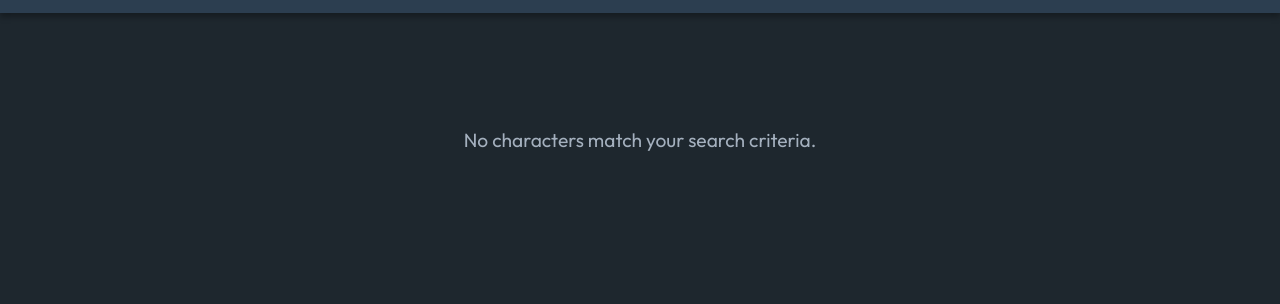
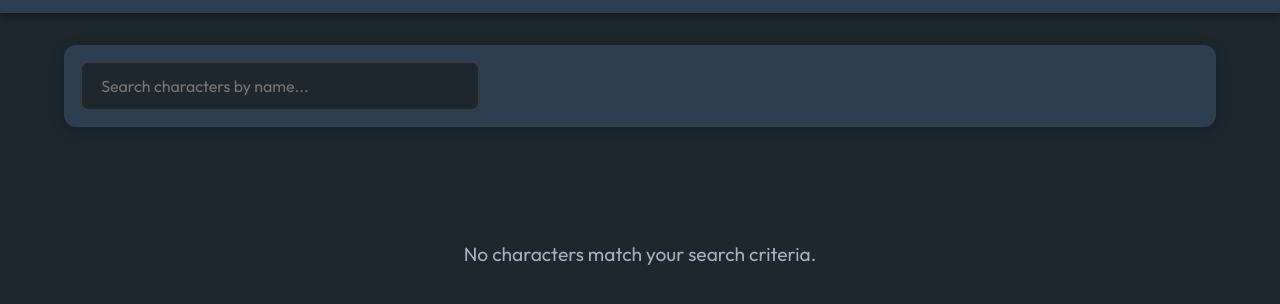
Before and after one commit to Talha-M-Ehb/Web-Advanced-DragonBall-TalhaM, a website built with Vite: page src/index.html in a window 1280 px wide. Shown: the part 70-374 px from the top of the page. Built offline with nearby package versions, Linux system fonts and the light colour scheme; no server answers.

Commit message:
Zoekbalk

```diff
--- a/src/css/style.css
+++ b/src/css/style.css
@@ -57,3 +57,39 @@ main {
 .hidden {
   display: none !important;
 }
+
+/* Controls Section */
+.controls-section {
+  display: flex;
+  justify-content: space-between;
+  align-items: center;
+  flex-wrap: wrap;
+  gap: 1rem;
+  margin-bottom: 2rem;
+  padding: 1rem;
+  background-color: var(--secondary-color);
+  border-radius: 12px;
+  box-shadow: 0 4px 15px rgba(0, 0, 0, 0.2);
+}
+
+.search-container {
+  flex-grow: 1;
+  max-width: 400px;
+}
+
+.search-input {
+  width: 100%;
+  padding: 0.8rem 1.2rem;
+  border-radius: 8px;
+  border: 2px solid rgba(255, 255, 255, 0.1);
+  background-color: var(--bg-color-dark);
+  color: var(--text-color-dark);
+  font-family: var(--font-main);
+  font-size: 1rem;
+  transition: border-color var(--transition-speed);
+}
+
+.search-input:focus {
+  outline: none;
+  border-color: var(--primary-color);
+}
--- a/src/index.html
+++ b/src/index.html
@@ -18,7 +18,9 @@
 
     <main class="container">
       <section id="controls" class="controls-section">
-        <!-- Search and filters will go here -->
+        <div class="search-container">
+          <input type="text" id="search-input" placeholder="Search characters by name..." class="search-input" />
+        </div>
       </section>
 
       <section id="characters-grid" class="grid-container">
--- a/src/js/filters.js
+++ b/src/js/filters.js
@@ -1 +1,16 @@
-// Filtering logic
+/**
+ * Filters the list of characters by name.
+ * @param {Array} characters - The array of character objects
+ * @param {string} searchTerm - The term to search for
+ * @returns {Array} The filtered array of characters
+ */
+export const searchCharacters = (characters, searchTerm) => {
+  if (!searchTerm || searchTerm.trim() === '') {
+    return characters;
+  }
+
+  const lowerCaseTerm = searchTerm.toLowerCase().trim();
+  return characters.filter(char =>
+    char.name.toLowerCase().includes(lowerCaseTerm)
+  );
+};
--- a/src/main.js
+++ b/src/main.js
@@ -5,6 +5,7 @@ import './css/responsive.css';
 
 import { fetchCharacters } from './js/api.js';
 import { renderCharacters, renderSkeletons } from './js/ui.js';
+import { searchCharacters } from './js/filters.js';
 
 // Application State
 let allCharacters = [];
@@ -21,5 +22,16 @@ document.addEventListener('DOMContentLoaded', async () => {
   // Render the real data to the grid
   renderCharacters(allCharacters);
 
+  // Phase 4: Search functionality setup
+  const searchInput = document.getElementById('search-input');
+
+  if (searchInput) {
+    searchInput.addEventListener('input', (e) => {
+      const searchTerm = e.target.value;
+      const filteredCharacters = searchCharacters(allCharacters, searchTerm);
+      renderCharacters(filteredCharacters);
+    });
+  }
+
   console.log(`Initialization complete. Rendered ${allCharacters.length} characters.`);
 });
```
Also changed, not shown: 1 other file.
